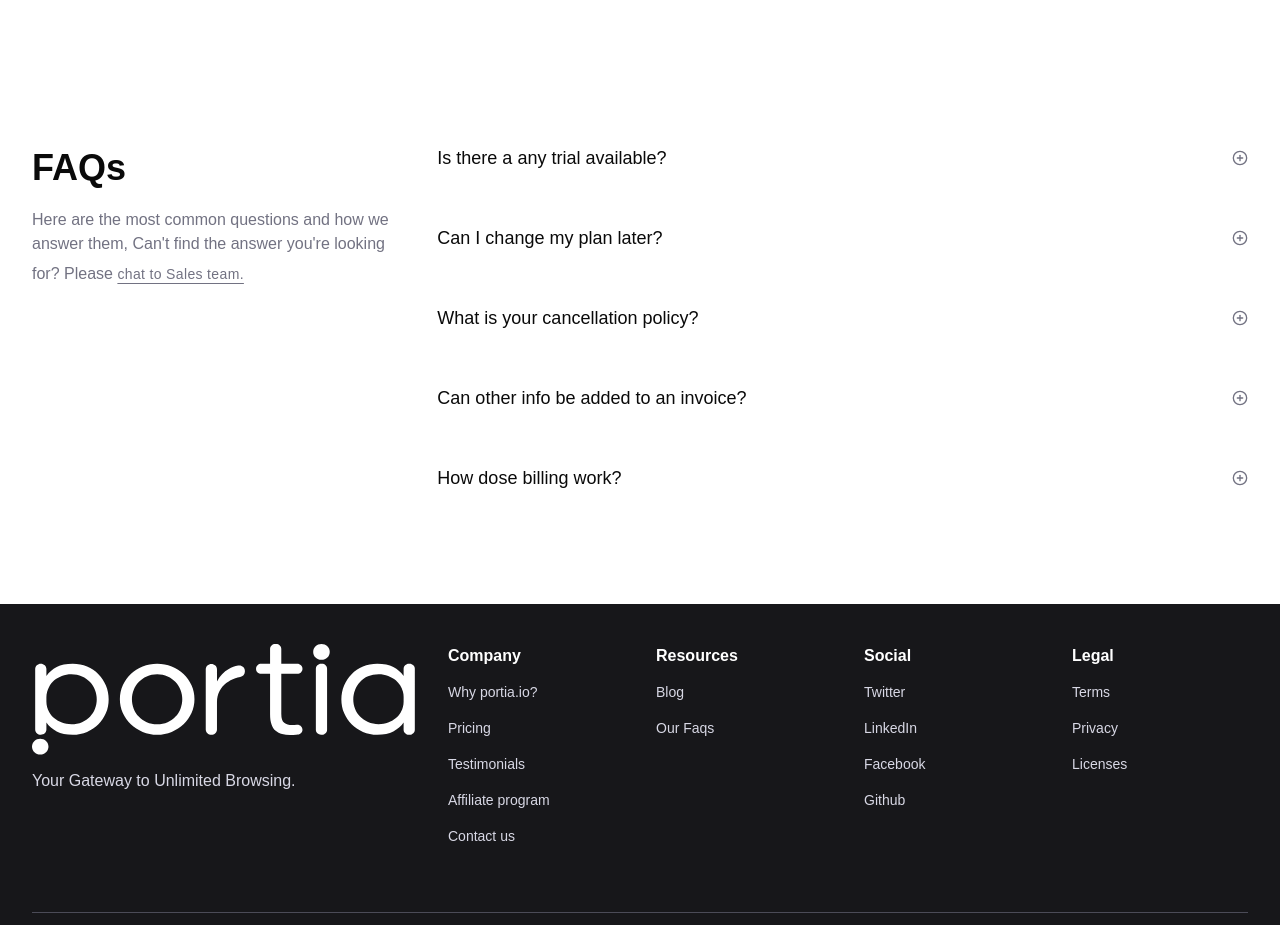
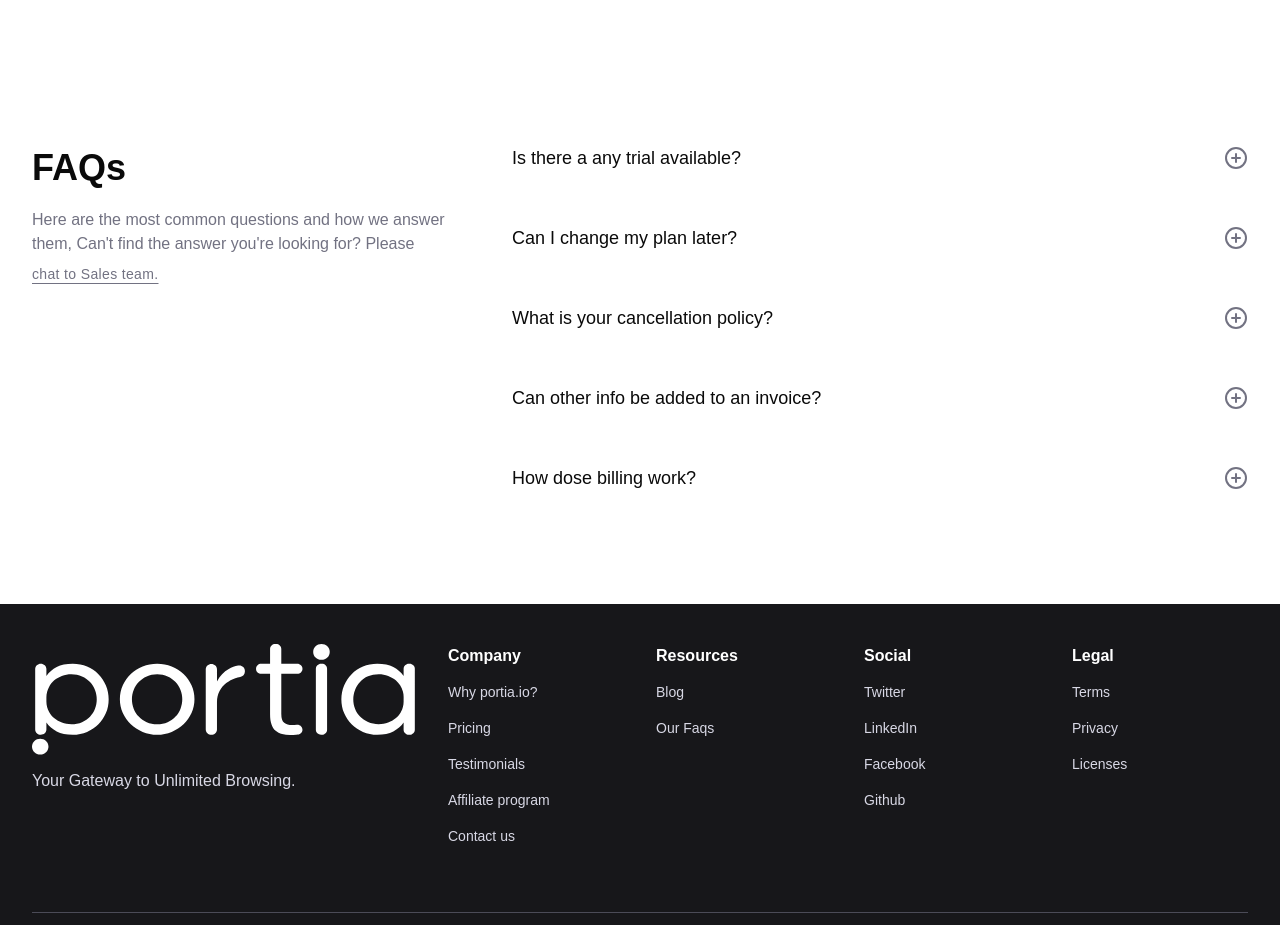
Before and after one commit to Saeed-Altout/portia, a Next.js app: page / in a window 1280 px wide. Shown: the part 4040-4965 px from the top of the page. Built offline with nearby package versions, Linux system fonts and the light colour scheme; a web font is replaced by a local one.

Commit message:
update style FAQs section

```diff
--- a/app/(website)/_components/sections/faqs.tsx
+++ b/app/(website)/_components/sections/faqs.tsx
@@ -8,14 +8,14 @@ import {
 } from "@/components/ui/accordion";
 import { Button } from "@/components/ui/button";
 
-import { Heading } from "@/app/(website)/_components/common/heading";
-import { faqsData } from "@/app/(website)/constants";
+import { Heading } from "@website/_components/common/heading";
+import { faqsData } from "@website/constants";
 
 export const FAQs = () => {
   return (
     <section className="max-container section">
-      <div className="flex items-start justify-between flex-col md:flex-row gap-10">
-        <div className="flex-1">
+      <div className="flex items-start justify-between flex-col md:flex-row gap-8">
+        <div className="w-[448px]">
           <Heading title="FAQs" />
           <p className="text-gray-primary text-sm md:text-base">
             Here are the most common questions and how we answer them,
@@ -29,8 +29,9 @@ export const FAQs = () => {
           </p>
         </div>
 
-        <div className="basis-2/3 w-full">
+        <div className="flex-1">
           <Accordion type="single" collapsible className="flex flex-col gap-5">
+            {/* TODO: Update data from API */}
             {faqsData.map(({ question, answer }, index) => (
               <AccordionItem key={index} value={`item-${index + 1}`}>
                 <AccordionTrigger>
--- a/components/ui/accordion.tsx
+++ b/components/ui/accordion.tsx
@@ -30,8 +30,8 @@ const AccordionTrigger = React.forwardRef<
       {...props}
     >
       {children}
-      <CirclePlus className="hidden plus h-4 w-4 shrink-0 transition-transform duration-200 text-gray-primary" />
-      <CircleMinus className="hidden minus h-4 w-4 shrink-0 transition-transform duration-200 text-gray-primary" />
+      <CirclePlus className="hidden plus h-6 w-6 shrink-0 transition-transform duration-200 text-gray-primary" />
+      <CircleMinus className="hidden minus h-6 w-6 shrink-0 transition-transform duration-200 text-gray-primary" />
     </AccordionPrimitive.Trigger>
   </AccordionPrimitive.Header>
 ));
```
